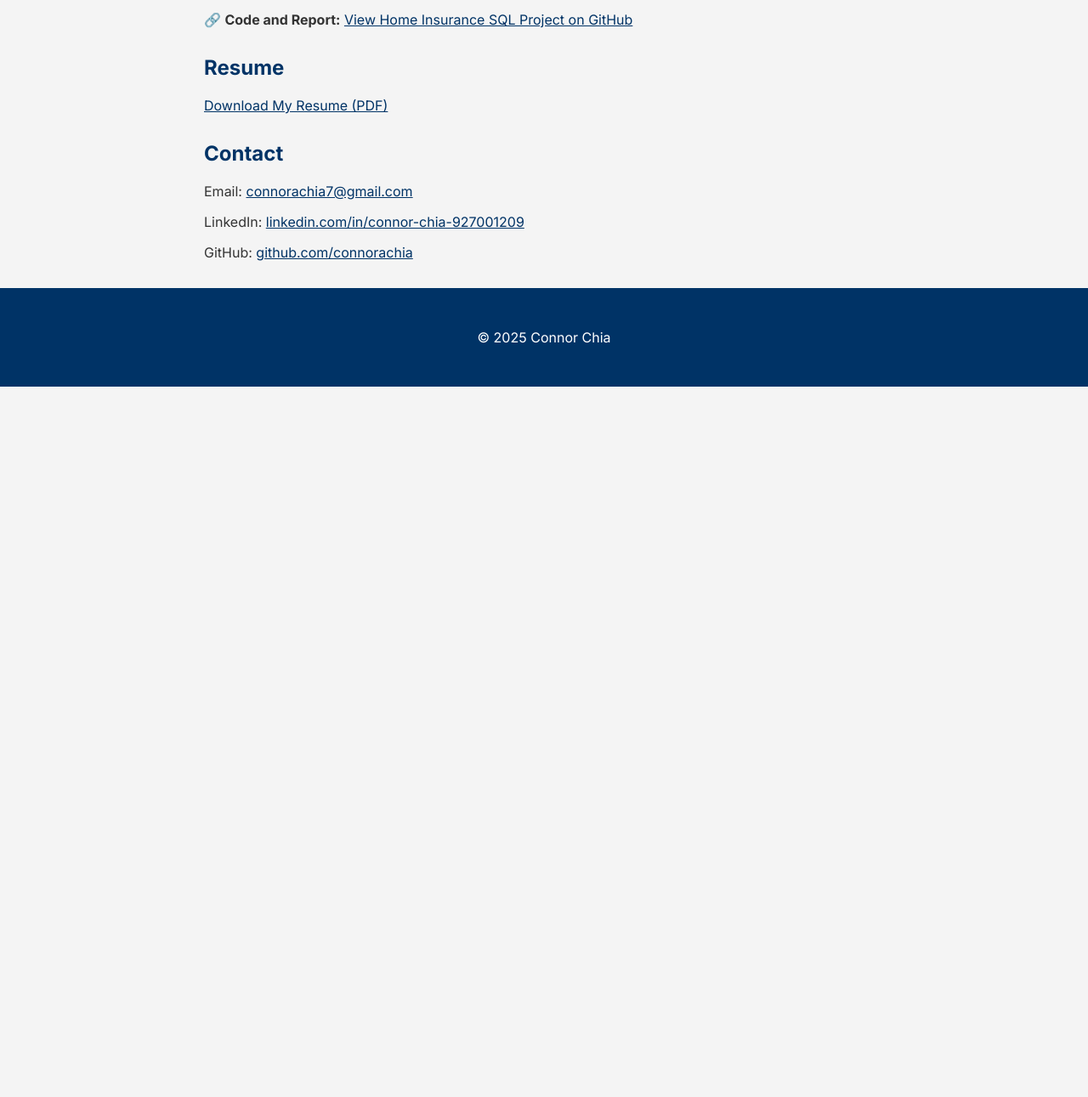
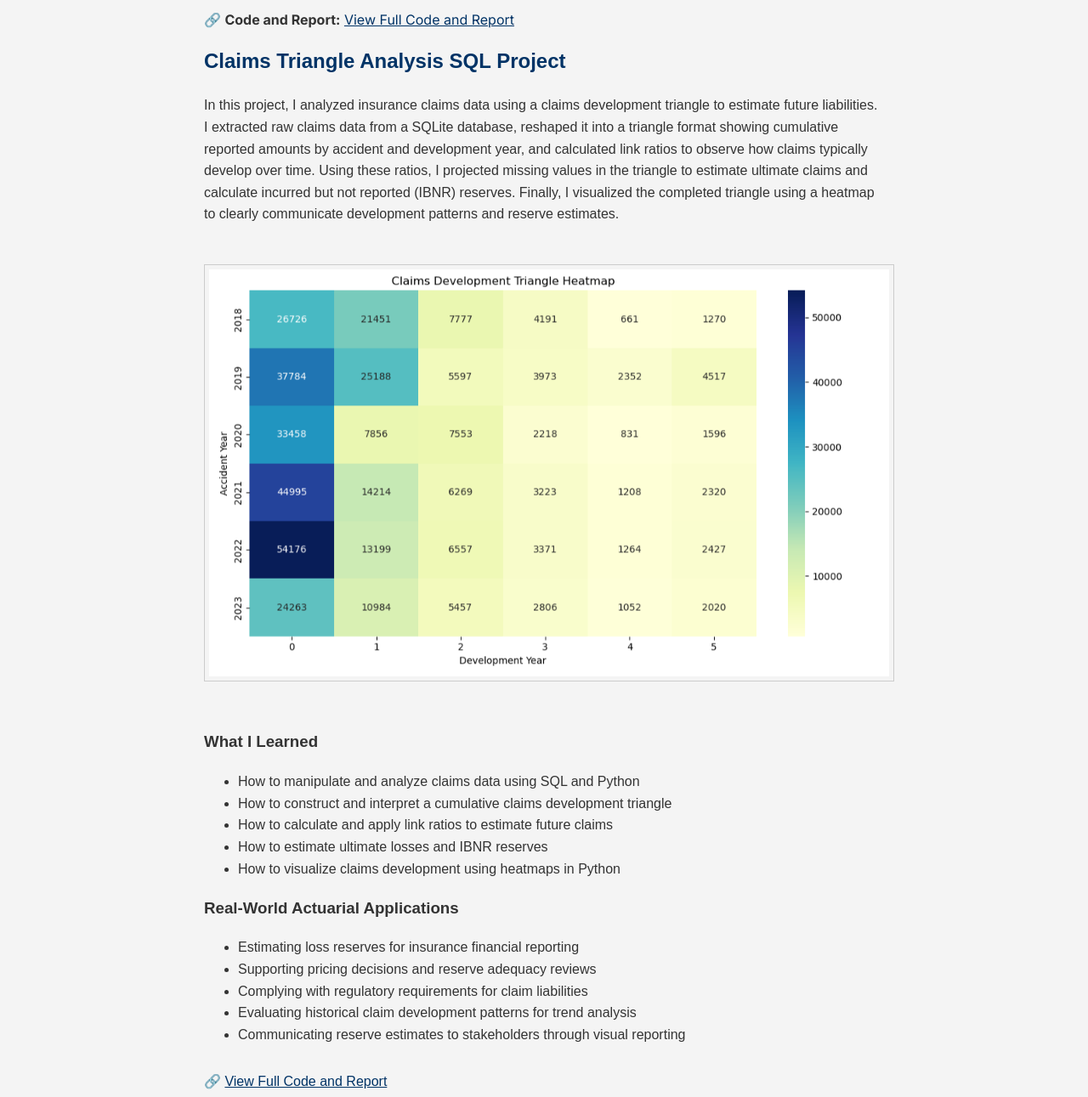
Before and after one commit to connorachia/connorachia, a plain HTML site: page index.html in a window 1280 px wide. Shown: the part 7389-8680 px from the top of the page at 85% size. Before the commit the page ends 7844 px from the top, so only its background shows below. Drawn offline with Linux system fonts and the light colour scheme.

Commit message:
Update index.html

```diff
--- a/index.html
+++ b/index.html
@@ -211,9 +211,48 @@
   <p>
     🔗 <strong>Code and Report:</strong>
     <a href="https://connorachia.github.io/HomeInsuranceSQLProject/Home_Insurance_SQL_Project.html" target="_blank">
-      View Home Insurance SQL Project on GitHub
+      View Full Code and Report
     </a>
   </p>
+
+  <section style="max-width: 800px; margin: auto; font-family: Arial, sans-serif; line-height: 1.6;">
+  <h2>Claims Triangle Analysis SQL Project</h2>
+
+  <p>
+    In this project, I analyzed insurance claims data using a claims development triangle to estimate future liabilities.
+    I extracted raw claims data from a SQLite database, reshaped it into a triangle format showing cumulative reported amounts
+    by accident and development year, and calculated link ratios to observe how claims typically develop over time.
+    Using these ratios, I projected missing values in the triangle to estimate ultimate claims and calculate incurred but not reported (IBNR) reserves.
+    Finally, I visualized the completed triangle using a heatmap to clearly communicate development patterns and reserve estimates.
+  </p>
+
+  <img src="heatmaps.png" alt="Claims Triangle Heatmap" style="width: 100%; max-width: 100%; height: auto; margin: 30px 0; border: 1px solid #ccc;" />
+
+  <h3>What I Learned</h3>
+  <ul>
+    <li>How to manipulate and analyze claims data using SQL and Python</li>
+    <li>How to construct and interpret a cumulative claims development triangle</li>
+    <li>How to calculate and apply link ratios to estimate future claims</li>
+    <li>How to estimate ultimate losses and IBNR reserves</li>
+    <li>How to visualize claims development using heatmaps in Python</li>
+  </ul>
+
+  <h3>Real-World Actuarial Applications</h3>
+  <ul>
+    <li>Estimating loss reserves for insurance financial reporting</li>
+    <li>Supporting pricing decisions and reserve adequacy reviews</li>
+    <li>Complying with regulatory requirements for claim liabilities</li>
+    <li>Evaluating historical claim development patterns for trend analysis</li>
+    <li>Communicating reserve estimates to stakeholders through visual reporting</li>
+  </ul>
+
+  <p style="margin-top: 30px;">
+    🔗 <a href="https://connorachia.github.io/ClaimTrangleAnalysisSQL/Claims_Triangle_Analysis.html" target="_blank">
+      View Full Code and Report
+    </a>
+  </p>
+</section>
+
 
 </section>
     <section id="resume">
```
